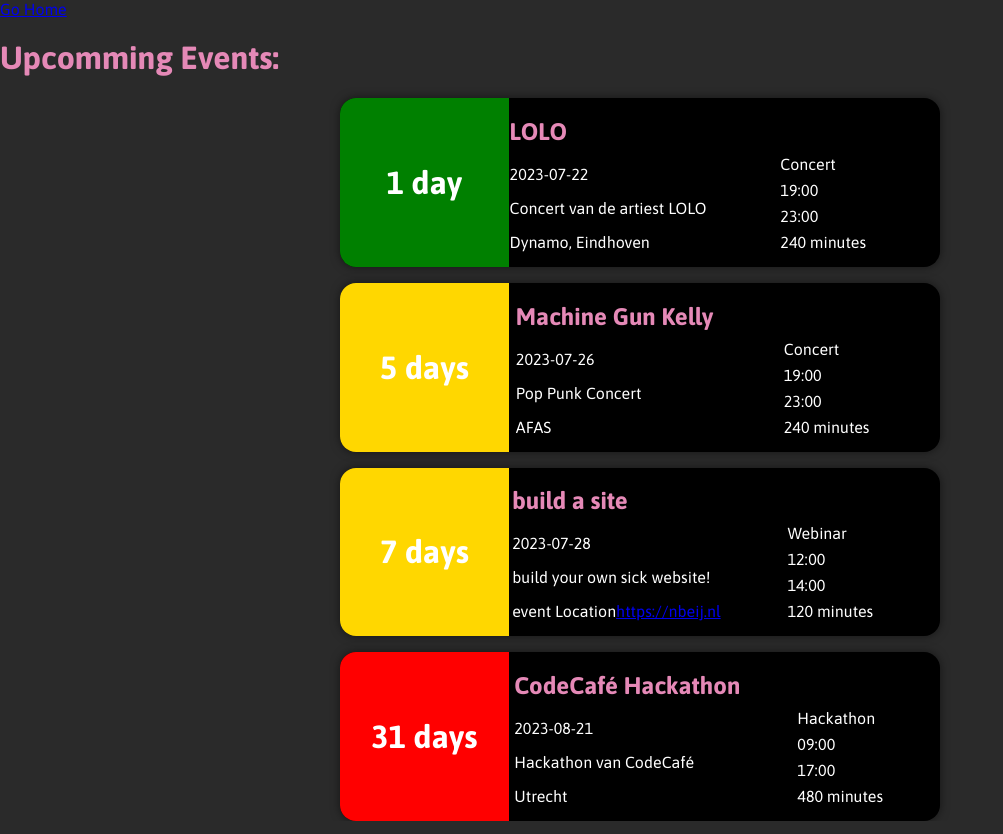
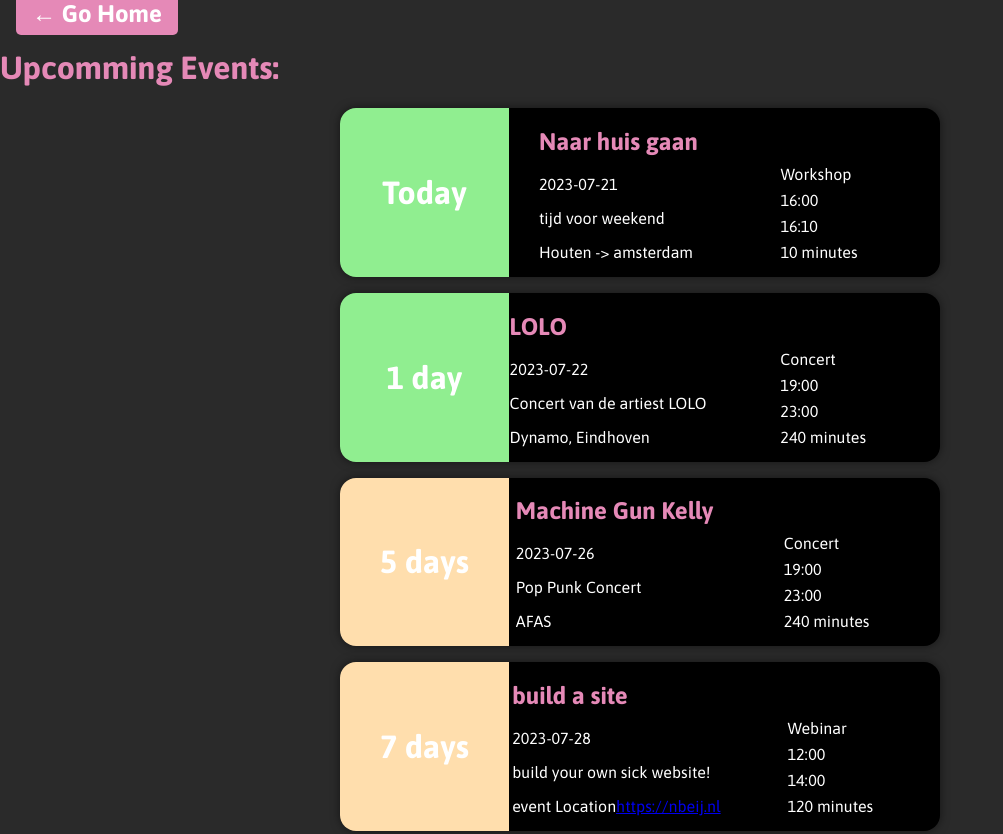
Before and after one commit to thedutchgunslinger/vitetrainingtypescript, a website built with Vite: page typescripttraining/events.html in a window 1280 px wide. Shown: the top 834 px of the page, without its empty margins (0-1003 px from the left). Built offline with nearby package versions, Linux system fonts and the light colour scheme; data requests are answered from the project's data file.

Commit message:
changed some colors

```diff
--- a/typescripttraining/db.json
+++ b/typescripttraining/db.json
@@ -43,6 +43,17 @@
       "location": "AFAS",
       "url": "",
       "id": 4
+    },
+    {
+      "type": "Workshop",
+      "title": "Naar huis gaan",
+      "description": "tijd voor weekend",
+      "date": "2023-07-21",
+      "startTime": "16:00",
+      "endTime": "16:10",
+      "location": "Houten -> amsterdam",
+      "url": "",
+      "id": 5
     }
   ]
 }
--- a/typescripttraining/events.html
+++ b/typescripttraining/events.html
@@ -8,7 +8,7 @@
     <link rel="stylesheet" href="src/main.css" />
   </head>
   <body>
-    <a href="/">Go Home</a>
+    <a href="/">← Go Home</a>
     <h1>Upcomming Events:</h1>
     <div id="eventsContainer"></div>
 
--- a/typescripttraining/index.html
+++ b/typescripttraining/index.html
@@ -4,10 +4,11 @@
     <meta charset="UTF-8" />
     <meta name="viewport" content="width=device-width, initial-scale=1.0" />
     <link rel="stylesheet" href="src/main.css">
+    <link rel="" href="manifest.json">
     <title>Vite + TS</title>
   </head>
   <body>
-    <a href="/events.html">Go to events</a>
+    <a href="/events.html">Go to events →</a>
     <h1 id="title">Add Event</h1>
     <form id="formControll" method="get">
       <label for="eventsSelector">Event Type</label>
--- a/typescripttraining/src/event.ts
+++ b/typescripttraining/src/event.ts
@@ -204,11 +204,11 @@
     )!.textContent = `${this.duration().toString()} minutes`;
 
     if (this.untilInDays(new Date()) < 4) {
-      daysUntil.style.background = "green";
+      daysUntil.style.background = "lightGreen";
     } else if (this.untilInDays(new Date()) < 8) {
-      daysUntil.style.background = "gold";
+      daysUntil.style.background = "navajoWhite";
     } else {
-      daysUntil.style.background = "red";
+      daysUntil.style.background = "tomato";
     }
 
     container.appendChild(event);
--- a/typescripttraining/src/main.css
+++ b/typescripttraining/src/main.css
@@ -16,6 +16,17 @@
     background: var(--background);
     font-family: var(--font-family);
     color: var(--font-color);
+}
+
+body > a {
+    color: var(--font-color);
+    text-decoration: none;
+    font-size: 1.5rem;
+    font-weight: bold;
+    margin: 1rem;
+    padding: .5rem 1rem;
+    border-radius: 5px;
+    background: var(--header-color);
 }
 
 h1, h2, h3, h4, h5, h6 {
@@ -137,3 +148,8 @@
   from {bottom: 30px; opacity: 1;}
   to {bottom: 0; opacity: 0;}
 }
+
+::selection, ::-moz-selection{
+    background-color: hotpink;
+    color: white;
+}
```
